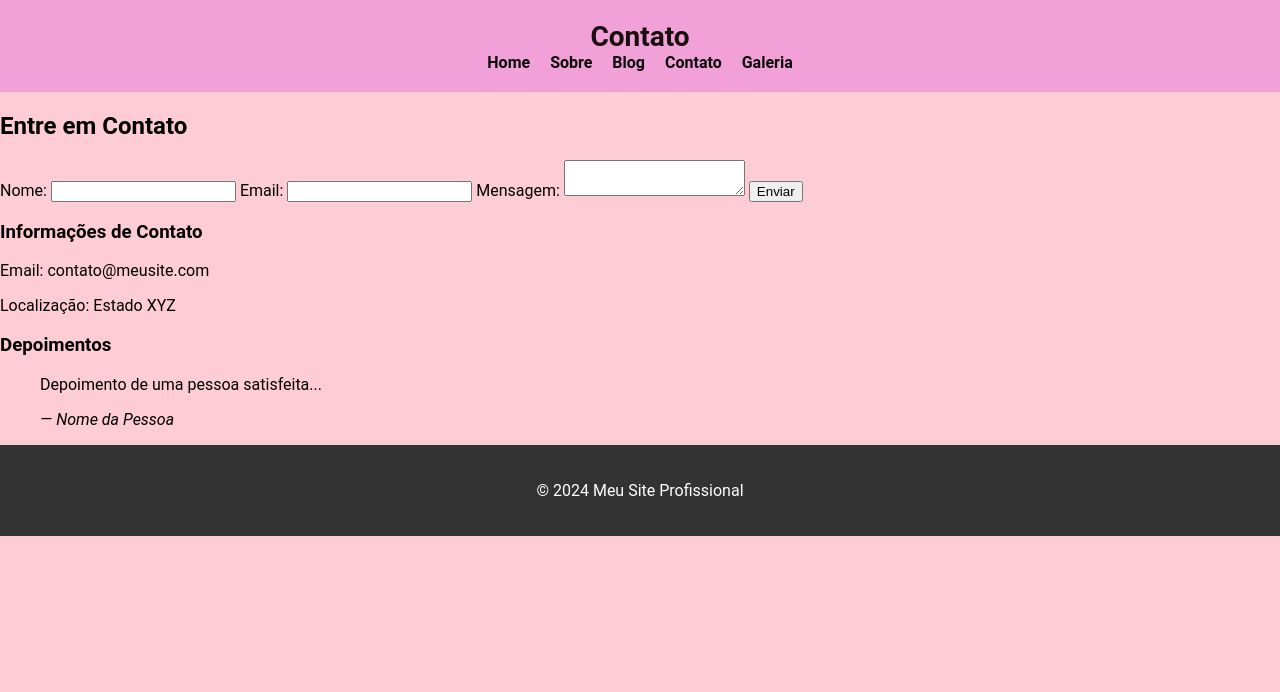
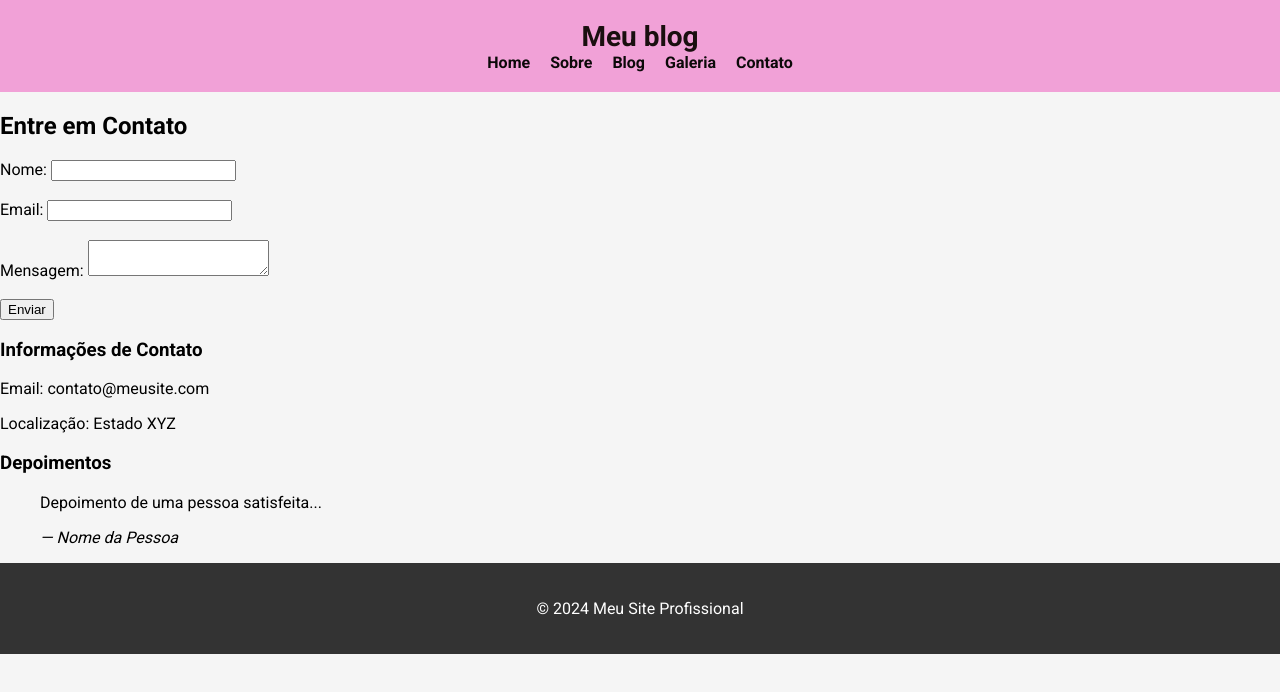
Before and after one commit to Soso1010/blogpessoal, a plain HTML site: page contato.html in a window 1280 px wide. Drawn offline with Linux system fonts and the light colour scheme; files that its build step writes are made by us from their sources.

Commit message:
first commit

```diff
--- a/contato.html
+++ b/contato.html
@@ -3,21 +3,22 @@
 <head>
     <meta charset="UTF-8">
     <meta name="viewport" content="width=device-width, initial-scale=1.0">
-    <title>Contato - Meu Site Profissional</title>
-    <link rel="stylesheet" href="css/style.css">
+    <title>Home - Minha Galeria</title>
+    <link rel="stylesheet" href="style.css">
+    <link href="https://fonts.googleapis.com/css2?family=Roboto:wght@400;700&display=swap" rel="stylesheet">
 </head>
-<body style="background-color: rgb(253, 204, 212);">
+<body>
     <header>
         <div class="logo">
-            <h1>Contato</h1>
+            <h1>Meu blog</h1>
         </div>
         <nav>
             <ul>
                 <li><a href="index.html">Home</a></li>
                 <li><a href="sobre.html">Sobre</a></li>
                 <li><a href="blog.html">Blog</a></li>
+                <li><a href="galeria.html">Galeria</a></li>
                 <li><a href="contato.html">Contato</a></li>
-                <li><a href="galeria.html">Galeria</a></li>
             </ul>
         </nav>
     </header>
@@ -26,11 +27,11 @@
             <h2>Entre em Contato</h2>
             <form action="enviar_contato.php" method="post">
                 <label for="nome">Nome:</label>
-                <input type="text" id="nome" name="nome" required>
+                <input type="text" id="nome" name="nome" required> <br><br>
                 <label for="email">Email:</label>
-                <input type="email" id="email" name="email" required>
+                <input type="email" id="email" name="email" required> <br><br>
                 <label for="mensagem">Mensagem:</label>
-                <textarea id="mensagem" name="mensagem" required></textarea>
+                <textarea id="mensagem" name="mensagem" required></textarea> <br><br>
                 <button type="submit">Enviar</button>
             </form>
             <h3>Informações de Contato</h3>
@@ -46,5 +47,8 @@
     <footer>
         <p>&copy; 2024 Meu Site Profissional</p>
     </footer>
+
+    </main>
+
 </body>
 </html>
```
